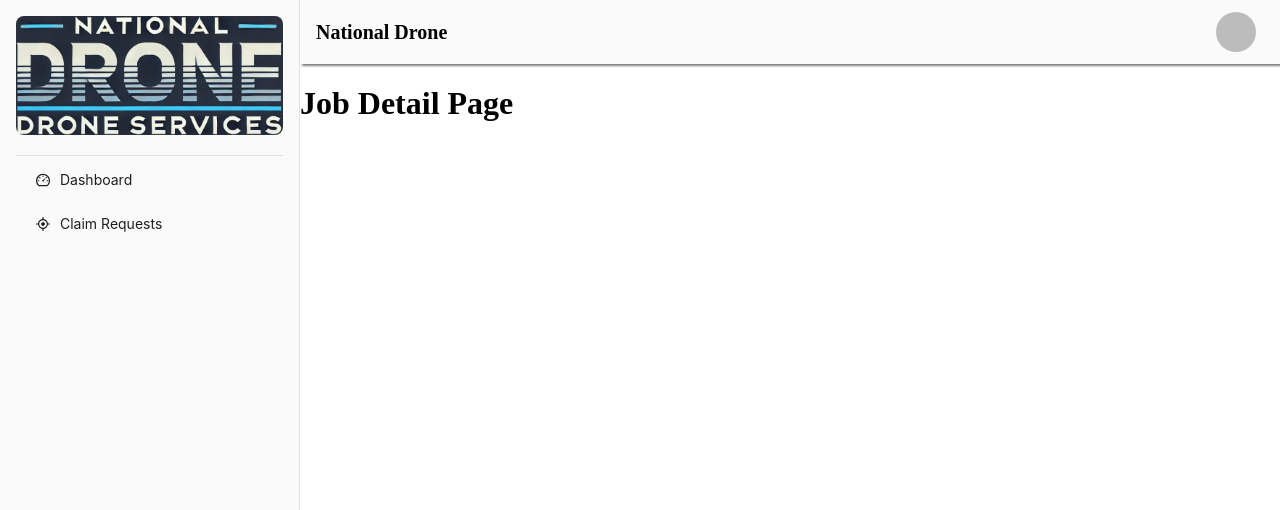
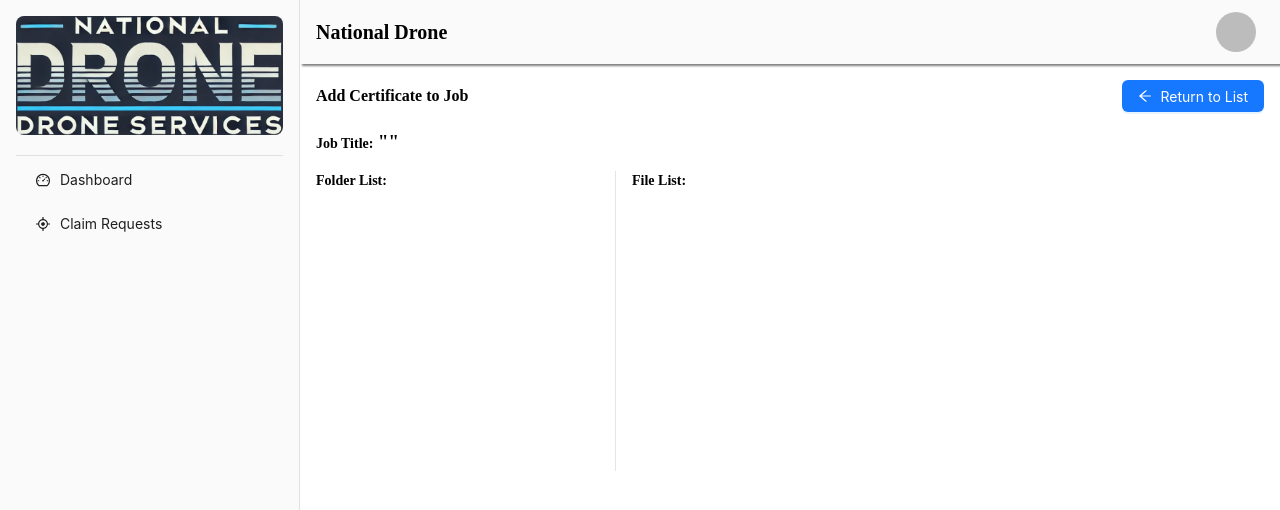
Before and after one commit to gimbal-com/NDS-frontend, a React (Vite) app: page /client/jobs/1 in a window 1280 px wide. Shown: the top 510 px of the page. Built offline with nearby package versions, Linux system fonts and the light colour scheme; no server answers.

Commit message:
add: client job edit page

```diff
--- a/src/App.jsx
+++ b/src/App.jsx
@@ -9,6 +9,7 @@ import { refresh } from "./store/user/userSlice";
 import ClientLayout from "./components/client-layout";
 import ClientJobListPage from "./pages/client/job-list";
 import ClientJobNewPage from "./pages/client/job-new";
+import ClientJobEditPage from "./pages/client/job-edit";
 
 
 const App = () => {
@@ -49,7 +50,7 @@ const App = () => {
         },
         {
           path: '/client/jobs/:id',
-          element: <h1>Job Detail Page</h1>
+          element: <ClientJobEditPage />
         },
         {
           path: '/client/claims',
--- a/src/components/client-layout/style.css
+++ b/src/components/client-layout/style.css
@@ -117,3 +117,21 @@
 .job-submit-button {
     margin-top: 8px;
 }
+
+.job-edit-content .job-edit-main {
+    display: flex;
+}
+
+.job-folders-container > span, .job-files-container > span {
+    font-size: 14px;
+    font-weight: 800;
+    margin-bottom: 16px;
+}
+
+.job-edit-main .job-folders-container {
+    width: 300px;
+    min-height: 300px;
+    border-right: 1px solid rgba(0,0,0,0.1);
+    margin-right: 16px;
+    padding-right: 16px;
+}
--- /dev/null
+++ b/src/pages/client/job-edit/index.jsx
@@ -0,0 +1,43 @@
+import { ArrowLeftOutlined } from "@ant-design/icons";
+import { Button } from "antd";
+import { useEffect } from "react";
+import { useDispatch, useSelector } from "react-redux"
+import { Link, useParams } from "react-router-dom";
+import { getJobDetailByClient } from "../../../store/job/jobSlice";
+
+const ClientJobEditPage = () => {
+    const dispatch = useDispatch();
+
+    const jobDetail = useSelector(store => store.job.jobDetail);
+    const { id } = useParams();
+
+    useEffect(() => {
+        dispatch(getJobDetailByClient(id));
+    }, [dispatch])
+
+    return (
+        <div className="container">
+            <div className="page-header">
+                <span className="sub-title">Add Certificate to Job</span>
+                <Link to='/client/jobs'>
+                    <Button icon={<ArrowLeftOutlined />} type="primary">Return to List</Button>
+                </Link>
+            </div>
+            <div className="job-edit-content">
+                <div className="job-title">
+                    <h3><span style={{fontSize: 14, fontWeight: 800}}>Job Title:</span> "{jobDetail?.j_title}"</h3>
+                </div>
+                <div className="job-edit-main">
+                    <div className="job-folders-container">
+                        <span>Folder List:</span>
+                    </div>
+                    <div className="job-files-container">
+                        <span>File List:</span>
+                    </div>
+                </div>
+            </div>
+        </div>
+    )
+}
+
+export default ClientJobEditPage;
--- a/src/pages/client/job-list/index.jsx
+++ b/src/pages/client/job-list/index.jsx
@@ -2,7 +2,7 @@ import { PlusOutlined } from "@ant-design/icons";
 import { Button, Table } from "antd";
 import { useEffect } from "react";
 import { useDispatch, useSelector } from "react-redux";
-import { Link } from "react-router-dom";
+import { Link, useNavigate } from "react-router-dom";
 import { format } from 'date-fns';
 import { getJobListByClient } from "../../../store/job/jobSlice";
 
@@ -10,6 +10,7 @@ const ClientJobListPage = () => {
     const jobList = useSelector(store => store.job.jobList);
     const userId = useSelector(store => store.user.user._id);
     const dispatch = useDispatch();
+    const navigate = useNavigate();
 
     const columns = [
         {
@@ -62,6 +63,13 @@ const ClientJobListPage = () => {
                     dataSource={jobList || []}
                     columns={columns}
                     rowKey={row => row._id}
+                    onRow={(record, index) => {
+                        return {
+                            onClick: () => {
+                                navigate(`/client/jobs/${record._id}`)
+                            }
+                        }
+                    }}
                 />
             </div>
         </div>
--- a/src/store/job/jobSlice.js
+++ b/src/store/job/jobSlice.js
@@ -33,15 +33,15 @@ export const getJobListByClient = createAsyncThunk('jobs/getJobList', async (use
     }
 });
 
-// //Async Redux Action to call GET /api/jobs API to get jobDetail
-// export const getJobDetail = createAsyncThunk('jobs/getJobDetail', async (jobId: number, { rejectWithValue }) => {
-//     try {
-//         const response = await axiosInstance.get(`/api/client/jobs/${jobId}`);
-//         return response.data;
-//     } catch (error: any) {
-//         return rejectWithValue('Failed to get job detail');
-//     }
-// });
+//Async Redux Action to call GET /api/jobs API to get jobDetail
+export const getJobDetailByClient = createAsyncThunk('jobs/getJobDetailByClient', async (jobId, { rejectWithValue }) => {
+    try {
+        const response = await axiosInstance.get(`/api/client/jobs/${jobId}`);
+        return response.data;
+    } catch (error) {
+        return rejectWithValue('Failed to get job detail');
+    }
+});
 
 // //Async Redux Action to call GET /api/jobs API to get Folder by JobId
 // export const getFoldersByJobId = createAsyncThunk('jobs/getFoldersByJobId', async (jobId: number, { rejectWithValue }) => {
@@ -133,11 +133,11 @@ const jobSlice = createSlice({
                 state.loading = false;
                 state.error = null;
             })
-            // .addCase(getJobDetail.fulfilled, (state, action) => {
-            //     state.jobDetail = action.payload.job;
-            //     state.loading = false;
-            //     state.error = null;
-            // })
+            .addCase(getJobDetailByClient.fulfilled, (state, action) => {
+                state.jobDetail = action.payload.job;
+                state.loading = false;
+                state.error = null;
+            })
             // .addCase(createFolderByJobId.fulfilled, (state, action) => {
             //     state.folderList.push(action.payload.folder),
             //         state.loading = false;
```
Also changed, not shown: src/pages/client/job-edit/index.js (deleted).
